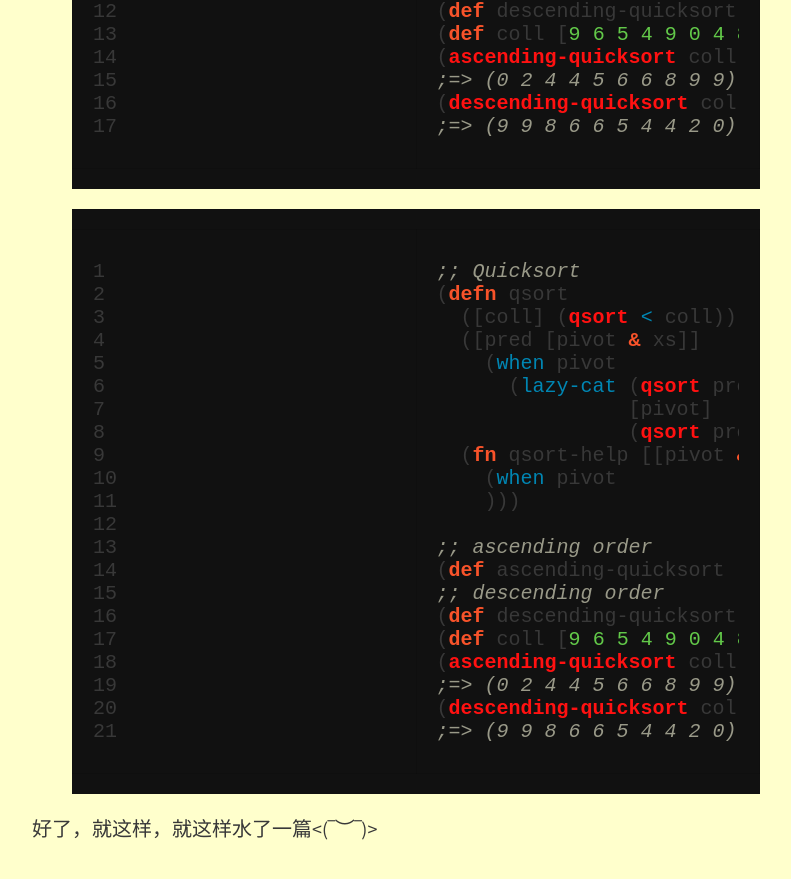
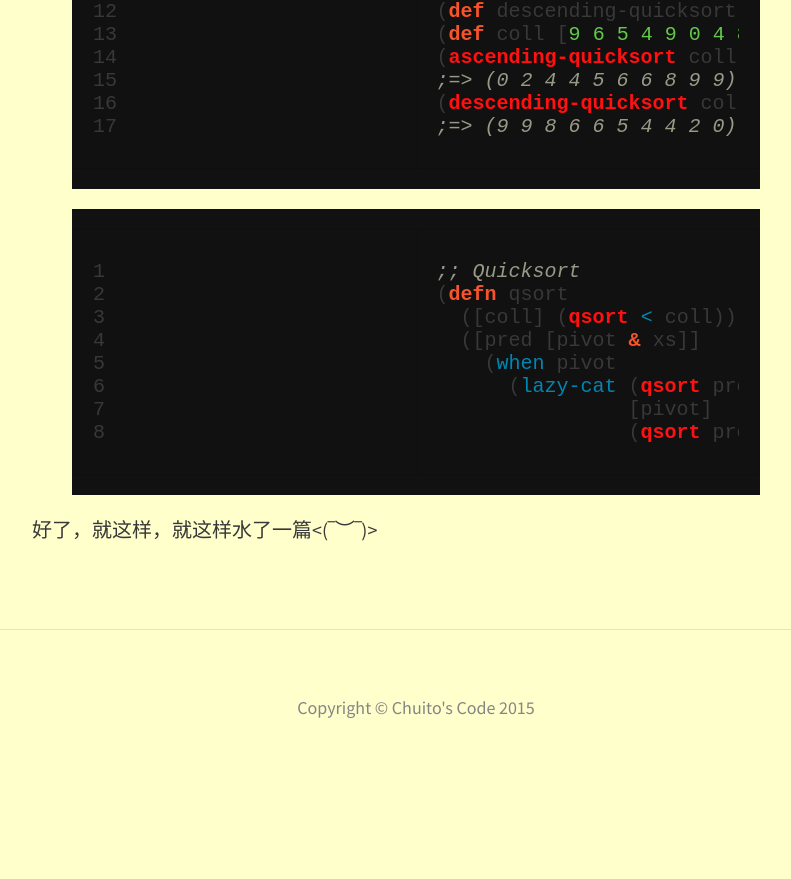
Before and after one commit to ChuitoChan/ChuitoChan.github.io, a Jekyll site: the page built from _posts/2015-07-26-quicksort-in-clojure.md, in a window 1280 px wide and 900 px high, scrolled down 3073 px. Shown: the top 879 px of the window, without its empty margins (224-1015 px from the left). Built offline with Jekyll 4.4.1, drawn with Linux system fonts in a browser that asks for light colours; nearby versions of some CDN libraries; after the commit the page ends 3858 px from its top, so only the background shows below that.

Commit message:
Update 2015-07-26-quicksort-in-clojure.md

```diff
--- a/_posts/2015-07-26-quicksort-in-clojure.md
+++ b/_posts/2015-07-26-quicksort-in-clojure.md
@@ -100,19 +100,6 @@ feature-img: "img/sample_feature_img.png"
       (lazy-cat (qsort pred (filter #(pred % pivot) xs))
                 [pivot]
                 (qsort pred (remove #(pred % pivot) xs))))))
-  (fn qsort-help [[pivot & xs]]
-    (when pivot
-    )))
-
-;; ascending order
-(def ascending-quicksort (qsort <))
-;; descending order
-(def descending-quicksort (qsort >))
-(def coll [9 6 5 4 9 0 4 8 6 2])
-(ascending-quicksort coll)
-;=> (0 2 4 4 5 6 6 8 9 9)
-(descending-quicksort coll)
-;=> (9 9 8 6 6 5 4 4 2 0)
 {% endhighlight clojure %}
 
 好了，就这样，就这样水了一篇<(‾︶‾)>
```
